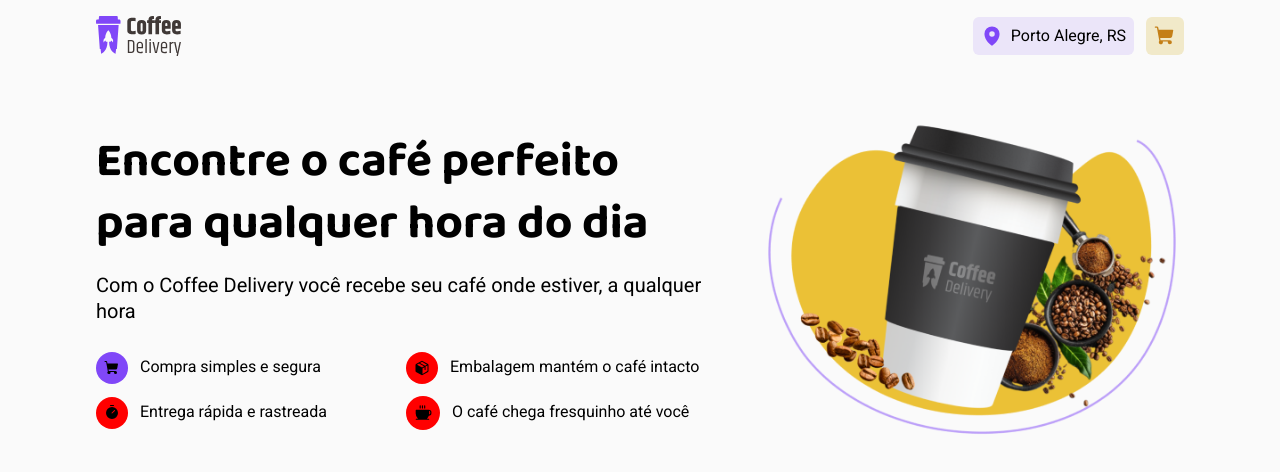
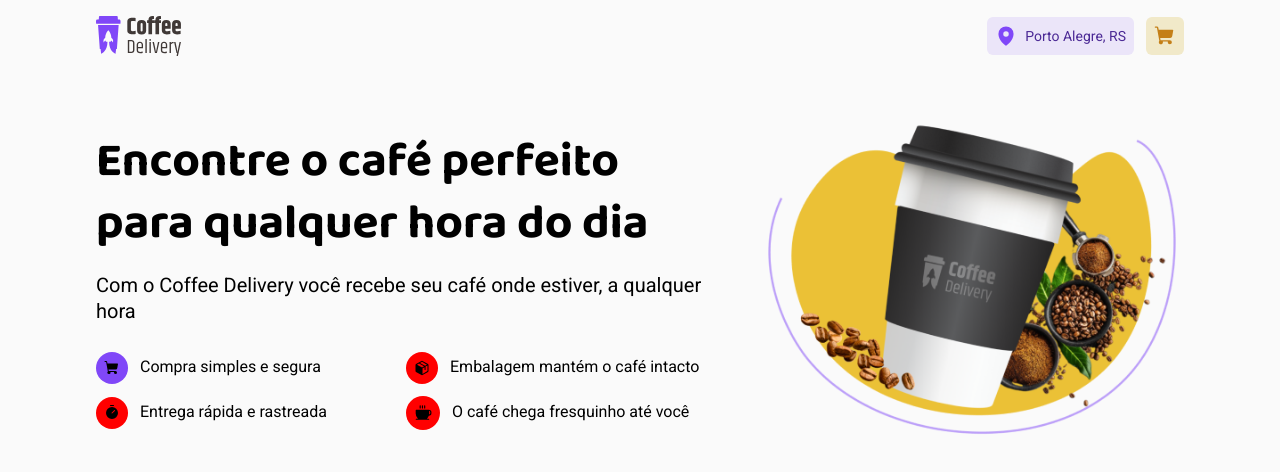
Before and after one commit to GabrielMatoss/CoffeeHouse, a React (Vite) app: page / in a window 1280 px wide. Shown: the top 472 px of the page. Built offline with nearby package versions, Linux system fonts and the light colour scheme.

Commit message:
style(header.tsx): removed the div tag and replaced it with the p tag

```diff
--- a/src/components/HeaderStyles.ts
+++ b/src/components/HeaderStyles.ts
@@ -16,7 +16,7 @@ export const Localization = styled.div`
   align-items: center;
   gap: 0.5rem;
 
-  div {
+  p {
     font-size: 14px;
     font-weight: 400;
     line-height: 130%;
```
